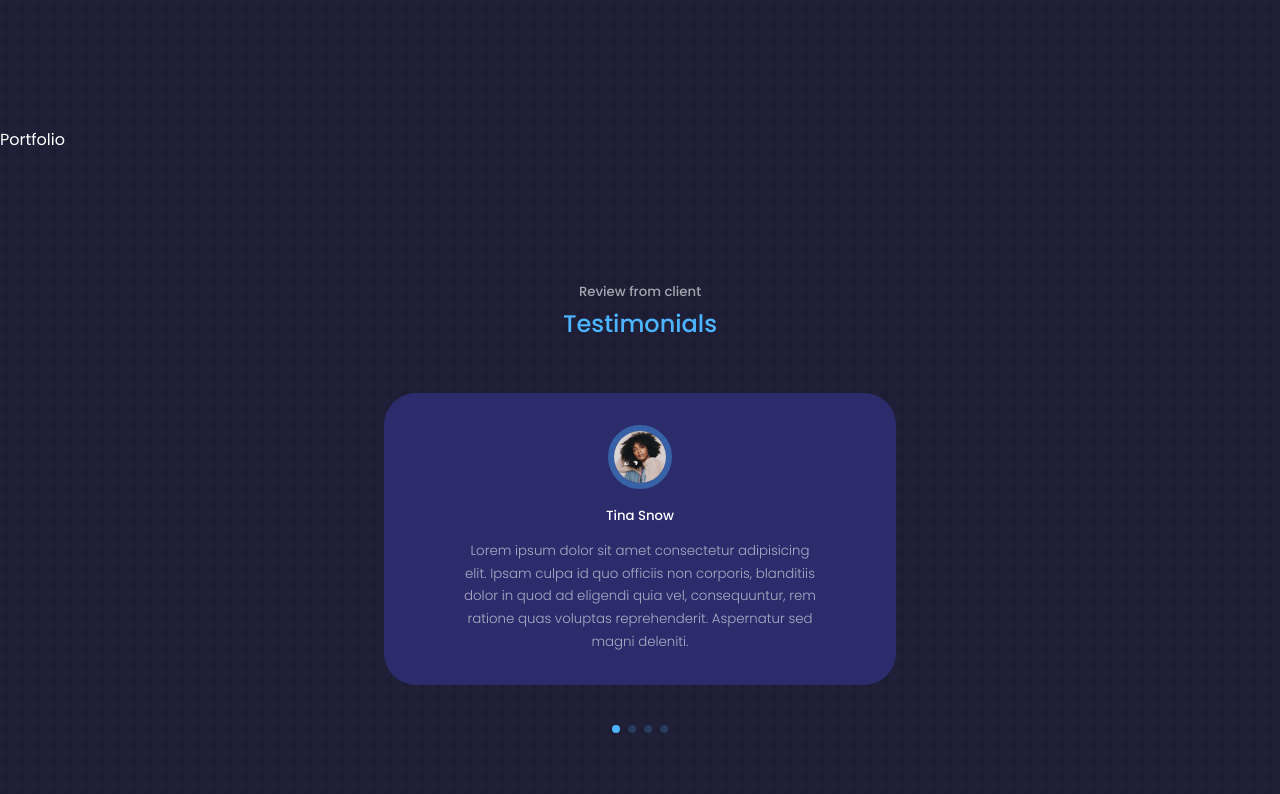
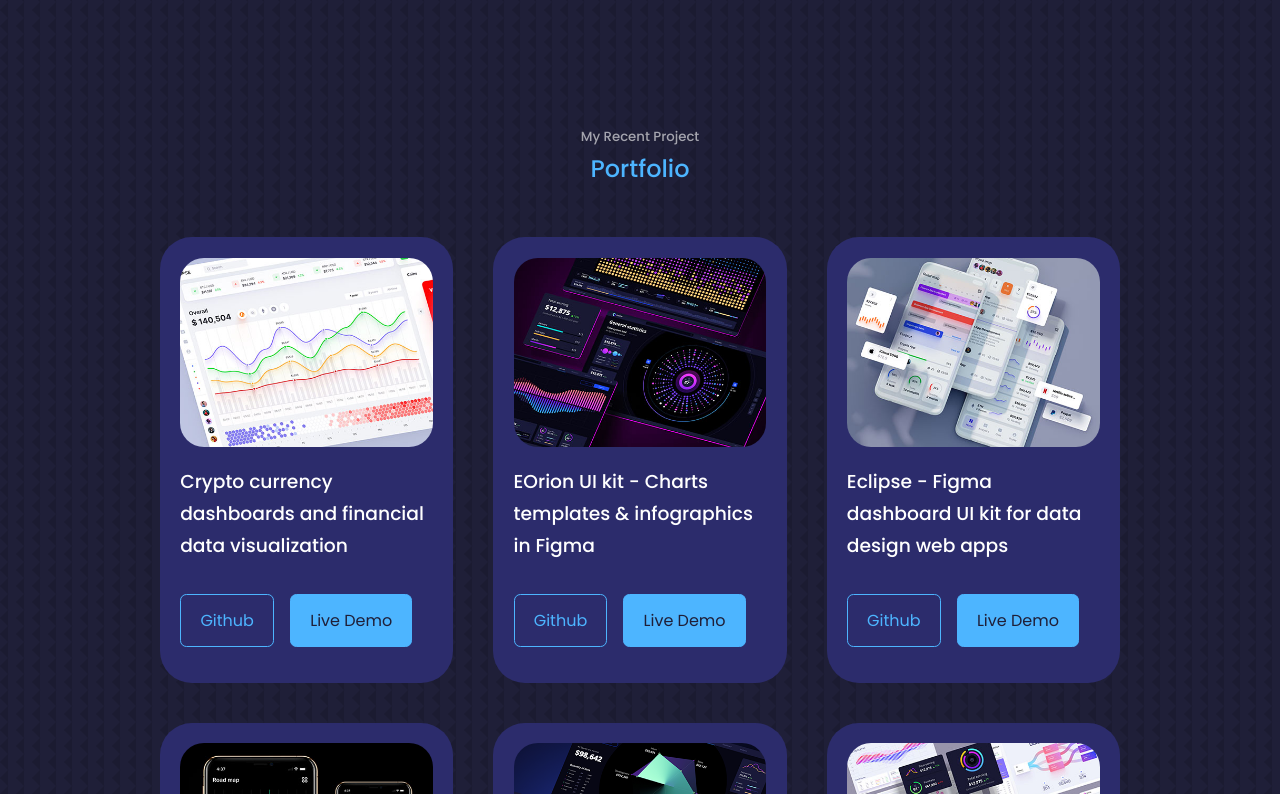
Before and after one commit to shubhamkrsingh565/react-portfolio, a React (Create React App) app: page / in a window 1280 px wide. Shown: the part 2846-3640 px from the top of the page. Built offline with nearby package versions, Linux system fonts and the light colour scheme.

Commit message:
cv added

```diff
--- a/src/components/header/CTA.jsx
+++ b/src/components/header/CTA.jsx
@@ -1,6 +1,6 @@
 /* eslint-disable jsx-a11y/anchor-is-valid */
 import React from 'react'
-import CV from '../../assets/cv.pdf'
+import CV from '../../assets/Fullstack_Developer.pdf'
 
 const CTA = () => {
   return (
--- a/src/components/portfolio/Portfolio.css
+++ b/src/components/portfolio/Portfolio.css
@@ -0,0 +1,44 @@
+.portfolio_cotainer {
+    display: grid;
+    grid-template-columns: repeat(3, 1fr);
+    gap: 2.5rem;
+}
+.portfolio_item {
+    background: var(--color-bg-variant);
+    padding: 1.2rem;
+    border-radius: 2rem;
+    border: 1px solid transparent;
+    transition: var(--transition);
+}
+.portfolio_item:hover {
+    border-color: var(--color-primary-variant);
+    background: transparent;
+}
+.portfolio_item-image {
+    border-radius: 1.5rem;
+    overflow: hidden;
+}
+.portfolio_item h3 {
+    margin: 1.2rem 0 2rem;
+}
+.portfolio_item-cta {
+    display: flex;
+    gap: 1rem;
+    margin-bottom: 1rem;
+}
+
+/* ******************** MEDIA QUERIES (MEDIUM DEVICES) **************** */
+@media screen and (max-width: 1024px) {
+    .portfolio_cotainer{
+        grid-template-columns: 1fr 1fr;
+        gap: 1.2rem;
+    }
+}
+
+/* ******************** MEDIA QUERIES (SMALL DEVICES) **************** */
+@media screen and (max-width: 600px) {
+    .portfolio_cotainer{
+        grid-template-columns: 1fr;
+        gap: 1rem;
+    }
+}
--- a/src/components/portfolio/Portfolio.jsx
+++ b/src/components/portfolio/Portfolio.jsx
@@ -1,9 +1,86 @@
 import React from 'react'
 import './Portfolio.css';
 
+import IMG1 from '../../assets/portfolio1.jpg';
+import IMG2 from '../../assets/portfolio2.jpg';
+import IMG3 from '../../assets/portfolio3.jpg';
+import IMG4 from '../../assets/portfolio4.jpg';
+import IMG5 from '../../assets/portfolio5.png';
+import IMG6 from '../../assets/portfolio6.jpg';
+
+// DO NOT USE THE IMAGES IN PRODUCTION
+
+const data = [
+  {
+    id: 1,
+    image: IMG1,
+    "title": "Crypto currency dashboards and financial data visualization",
+    "github": "https://github.com",
+    "demo": "https://dribbble.com/shots/16673715-Crypto-currency-dashboards-and-financial-data-visualization"
+  },
+  {
+    id: 2,
+    image: IMG2,
+    "title": "EOrion UI kit - Charts templates & infographics in Figma",
+    "github": "https://github.com",
+    "demo": "https://dribbble.com/shots/16580766-Orion-UI-kit-Charts-templetes-infographics-in-Figma"
+  },
+  {
+    id: 3,
+    image: IMG3,
+    "title": "Eclipse - Figma dashboard UI kit for data design web apps",
+    "github": "https://github.com",
+    "demo": "https://dribbble.com/shots/17290917-Eclipse-Figma-dashboard-UI-kit-for-data-design-web-apps"
+  },
+  {
+    id: 4,
+    image: IMG4,
+    "title": "Maintaining tasks and tracking progress",
+    "github": "https://github.com",
+    "demo": "https://dribbble.com"
+  },
+  {
+    id: 5,
+    image: IMG5,
+    "title": "Charts templates & infographics in Figma",
+    "github": "https://github.com",
+    "demo": "https://dribbble.com"
+  },
+  {
+    id: 6,
+    image: IMG6,
+    "title": "Charts templates & infographics in Figma",
+    "github": "https://github.com",
+    "demo": "https://dribbble.com"
+  }
+]
+
 const Portfolio = () => {
   return (
-    <section id='portfolio'>Portfolio</section>
+    <section id='portfolio'>
+      <h5>My Recent Project</h5>
+      <h2>Portfolio</h2>
+
+      <div className="container portfolio_cotainer">
+        {
+          data.map(({id, image, title, github, demo}) => {
+            return (
+              <article key={id} className="portfolio_item">
+                <div className="portfolio_item-image">
+                  <img src={image} alt={title} />
+                </div>
+                <h3>{title}</h3>
+                <div className="portfolio_item-cta">
+                  <a href={github} className='btn' target='_blank' rel='noreferrer'>Github</a>
+                  <a href={demo} className='btn btn-primary' target='_blank' rel="noreferrer">Live Demo</a>
+                </div>
+              </article>
+            )
+          })
+        }
+
+      </div>
+    </section>
   )
 }
 
```
Also changed, not shown: 2 other files (tests, documents, lock files or other folders).
